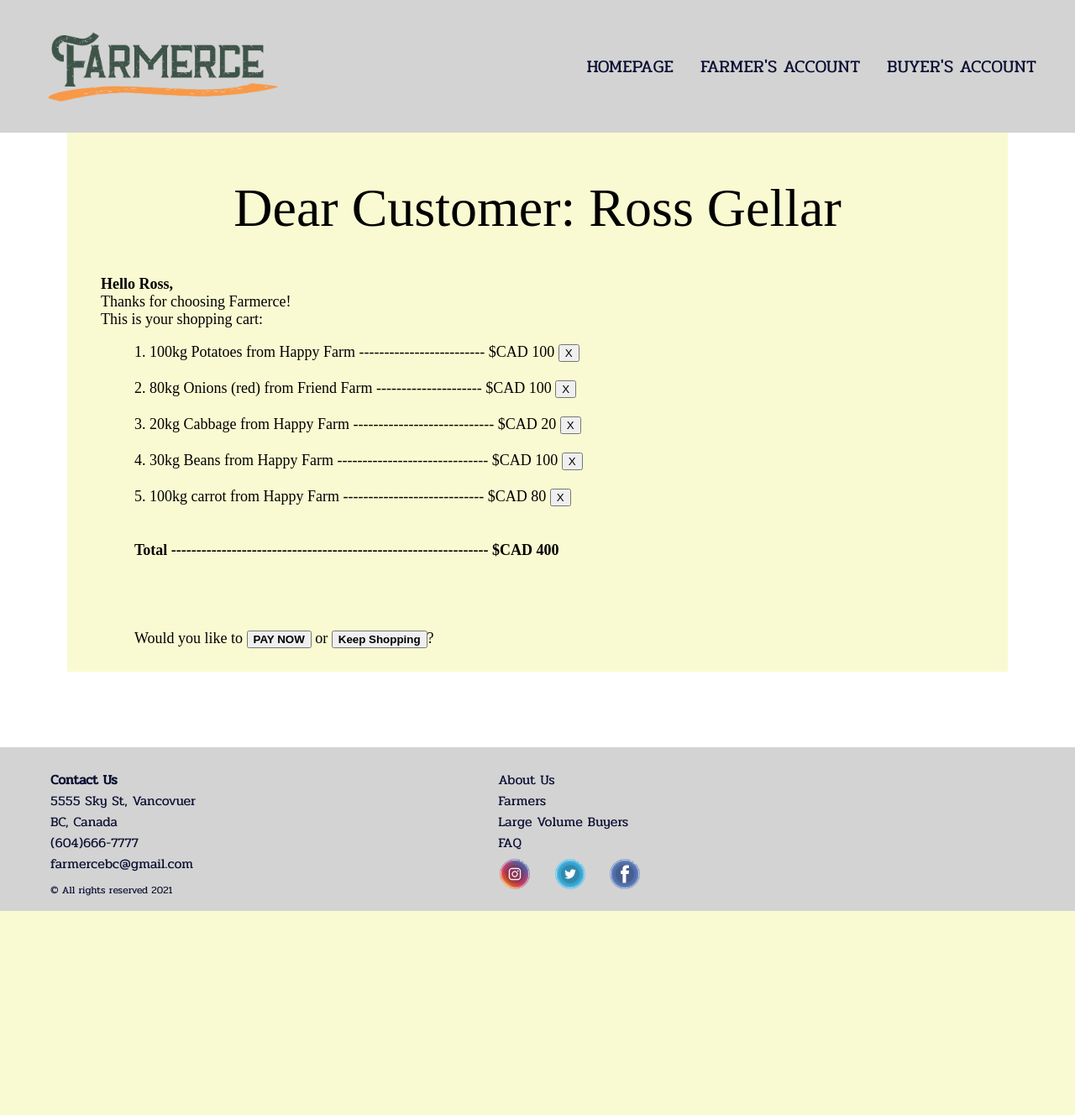
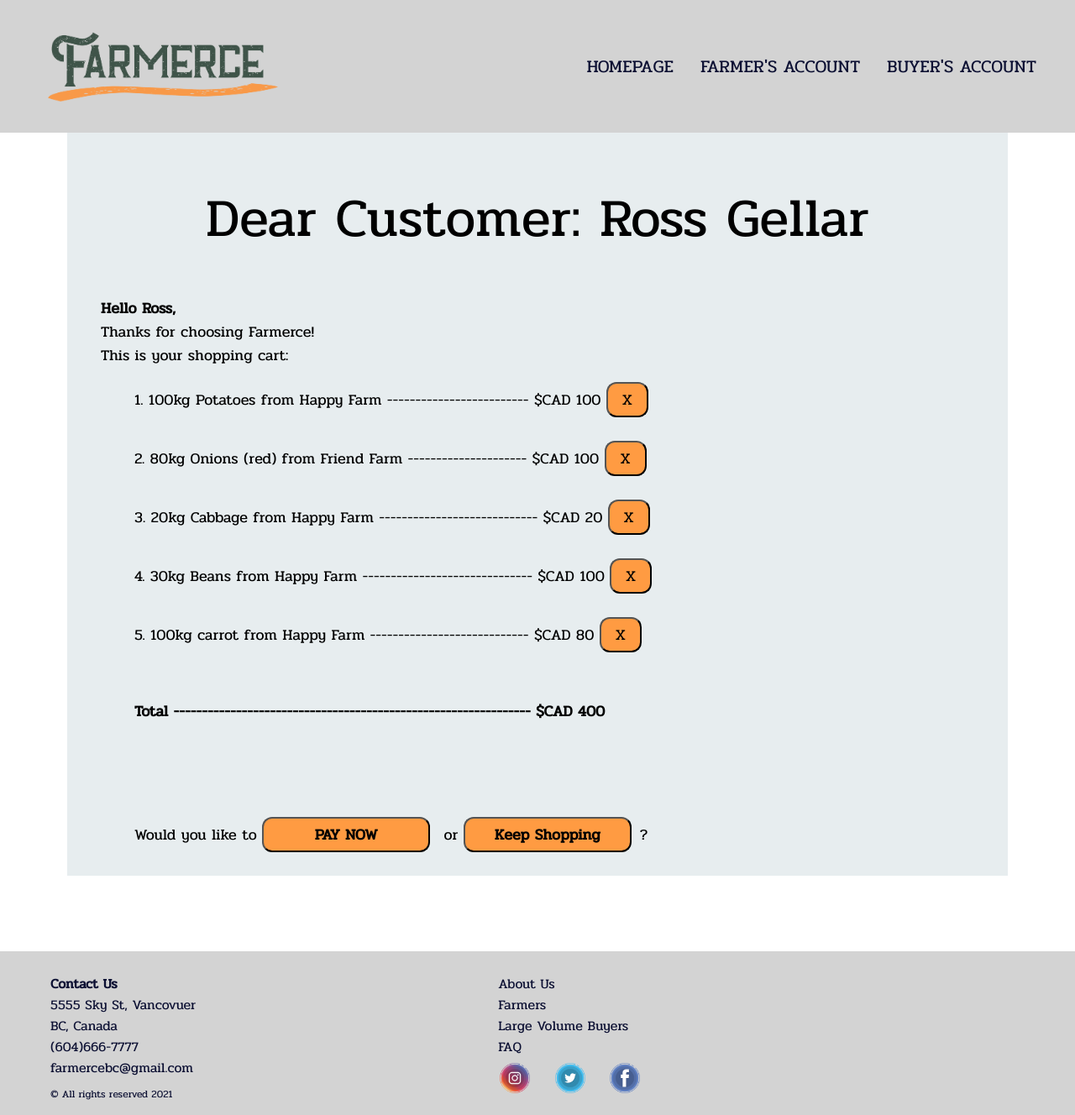
Before and after one commit to SetarehSh/HacktheBreak, a PHP site: page /customer.html in a window 1280 px wide. Shown: the whole page at 84% size. Before the commit the page ends 1085 px from the top, so only its background shows below. Run offline with PHP 8.4, Linux system fonts and the light colour scheme.

Commit message:
fixed the customer styling sheet

```diff
--- a/customer.html
+++ b/customer.html
@@ -38,15 +38,20 @@
 
                 <div id="product">
                     <ul>
-                        <li>1. 100kg Potatoes from Happy Farm ------------------------- $CAD 100 <Button>X</Button></li>
+                        <li>1. 100kg Potatoes from Happy Farm ------------------------- $CAD 100 <Button
+                                id="uncheck">X</Button></li>
                         </br>
-                        <li>2. 80kg Onions (red) from Friend Farm --------------------- $CAD 100 <Button>X</Button></li>
+                        <li>2. 80kg Onions (red) from Friend Farm --------------------- $CAD 100 <Button
+                                id="uncheck">X</Button></li>
                         <br>
-                        <li>3. 20kg Cabbage from Happy Farm ---------------------------- $CAD 20 <Button>X</Button></li>
+                        <li>3. 20kg Cabbage from Happy Farm ---------------------------- $CAD 20 <Button
+                                id="uncheck">X</Button></li>
                         <br>
-                        <li>4. 30kg Beans from Happy Farm ------------------------------ $CAD 100 <Button>X</Button>
+                        <li>4. 30kg Beans from Happy Farm ------------------------------ $CAD 100 <Button
+                                id="uncheck">X</Button>
                         </li></br>
-                        <li>5. 100kg carrot from Happy Farm ---------------------------- $CAD 80 <Button>X</Button></li>
+                        <li>5. 100kg carrot from Happy Farm ---------------------------- $CAD 80 <Button
+                                id="uncheck">X</Button></li>
                         </br></br>
                         <li><b> Total --------------------------------------------------------------- $CAD 400</b></li>
                         </br></br></br></br>
--- a/styles/customer.css
+++ b/styles/customer.css
@@ -1,9 +1,11 @@
 
 .wrapper{
-    background-color: lightgoldenrodyellow;
+    background-color: #E7EDEF;
     max-width: 1100px;
     margin: auto;
     padding: 10px;
+    font-size: calc(13px + 1vh);
+    font-family: 'Pridi';
 }
 
 h1{
@@ -20,3 +22,33 @@
     padding-left: 30px;
     padding-right: 30px;
 }
+/* uncheck buttons */
+#uncheck {
+    border-radius: 12px;
+    width: 5%;
+    height: 5%;
+    min-width: 40px;
+    min-height: 40px;
+    color: black;
+    background-color: #FF9B42;
+    font-size: calc(10px + 1vh);
+    font-family: 'Pridi';
+    margin-right: 10px;
+    padding-top: 5px;
+    padding-bottom: 5px;
+}
+/* two buttons at the bottom*/
+button{
+    border-radius: 12px;
+    width: 20%;
+    height: 5%;
+    min-width: 40px;
+    min-height: 40px;
+    color: black;
+    background-color: #FF9B42;
+    font-size: calc(10px + 1vh);
+    font-family: 'Pridi';
+    margin-right: 10px;
+    padding-top: 5px;
+    padding-bottom: 5px;
+}
--- a/styles/homepage.css
+++ b/styles/homepage.css
@@ -71,6 +71,7 @@
     margin-top: 5px;
     margin-bottom: 30px;
     padding-top: 5px;
+    padding: 15px;
     text-align: center;
     border: 2px solid #AAAAAA;
     border-radius: 12px;
```
Also changed, not shown: results.html (+9 -1 lines), styles/results.css (+12 -0 lines).
